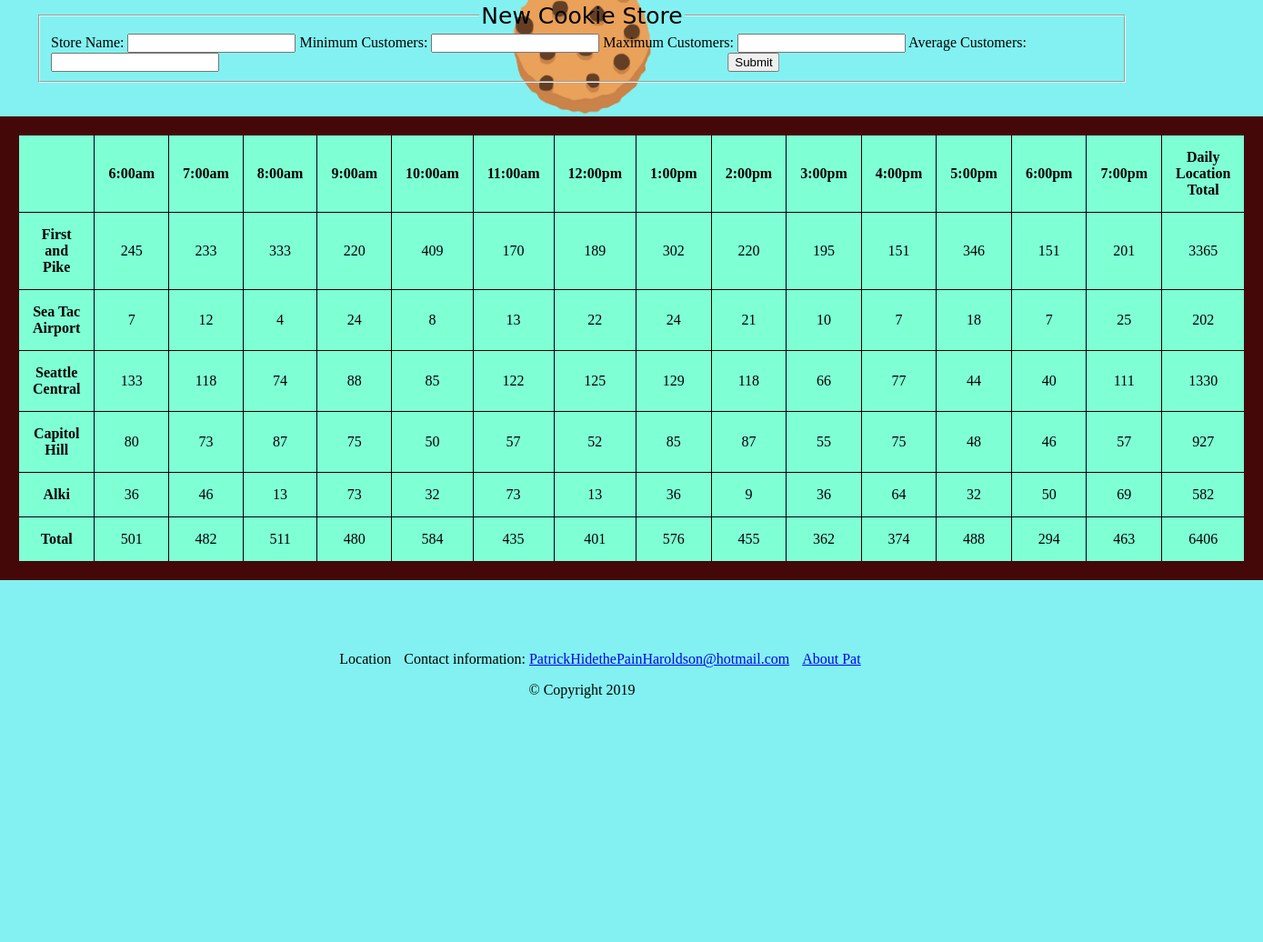
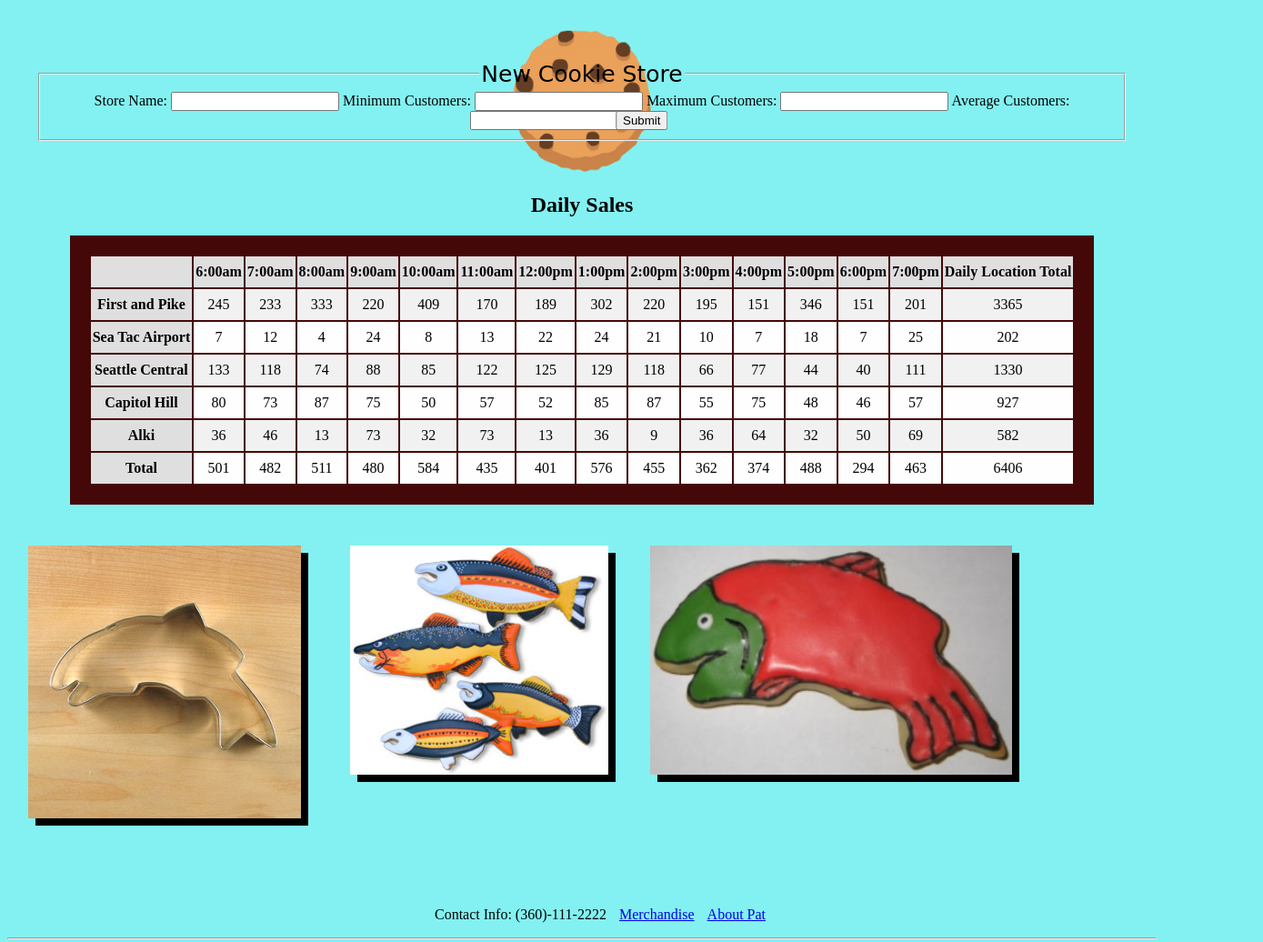
Before and after one commit to JCode1986/cookie_stand, a plain HTML site: page index.html in a window 1280 px wide. Shown: the part 327-1363 px from the top of the page at 91% size, 1389 px wide, since content can reach past the window. Before the commit the page ends 1111 px from the top, so only its background shows below. Drawn offline with Linux system fonts and the light colour scheme.

Commit message:
changed table and added picutres

```diff
--- a/index.html
+++ b/index.html
@@ -29,7 +29,7 @@
         <button id = "button" type="submit">Submit</button>
       </fieldset>
     </form>
-
+  <h2>Daily Sales</h2>
   <table id="cookie_table">
     <tr id ="hours">
     <th></th>
@@ -50,12 +50,23 @@
     <th>Daily Location Total</th>
   </tr>
   </table>
+  <div class="row">
+    <div class="column">
+      <img id="cutter_fish" src="cutter.jpeg">
+    </div>
+    <div class="column">
+      <img id="fishy" src="fish.jpg">
+    </div>
+    <div class="column">
+      <img id="frosted" src="frosted-cookie.jpg">
+    </div>
+  </div>
     <ul>
-      <li>Location</li>
-      <li>Contact information: <a href="PatHidethePainHarold@hotmail.com">
-          PatrickHidethePainHaroldson@hotmail.com</a></li>
-      <li><a href="hidethepainharold.jpg">About Pat</a></li>
+      <li>Contact Info: (360)-111-2222</li>
+      <li><a href="shirt.jpg">Merchandise</a></li>
+      <li><a href="family.jpg">About Pat</a></li>
     </ul>
+      <hr />
       <p>&copy; Copyright 2019</p>
   <script src="app.js"></script>
 </body>
--- a/style.css
+++ b/style.css
@@ -1,10 +1,6 @@
-* {
-  box-sizing: border-box;
-}
 body {
   background: #83f1f1;
-  width: 960 px;
-  margin: 0 auto;
+  text-align: center;
 }
 li {
   display: inline;
@@ -14,33 +10,21 @@ li {
 #cookie_table {
   border: 21px solid #450808;
   text-align: center;
-  padding: 15px;
-  background-color: rgb(0, 104, 128);
-  border-collapse: collapse;
-  margin: auto;
-  padding-bottom: 37px;
-}
-#cookie_table th {
-  padding: 15px;
-  border: 1px solid black;
-  border-collapse: collapse;
-}
-#cookie_table tr {
-  background: aquamarine;
-  border-bottom: 1px;
-  border-color: black;
-  border: 1px;
-  border-collapse: collapse;
+  background-color: #450808;
+  margin-left: auto;
+  margin-right: auto;
+  margin-bottom: 30px;
 }
 #cookie_title {
   text-align: center;
   font-family: cursive;
-  background: url("salmon.png") no-repeat; /*www.w3schools.com*/
+  background: url("salmon.png") no-repeat;
   height: 250px;
   background-position: center;
   padding: 3px;
   color: lavenderblush;
-  text-shadow: 5px 5px black;
+  text-shadow: 2px 2px black;
+  font-size: 75px;
 }
 #cookie_store {
   margin: auto;
@@ -59,10 +43,9 @@ legend {
 #button {
   margin-left: 50%;
   transform: translate(-50%, 0);
+  margin-left: auto;
+  margin-right: auto;
   }
-#cookie_table td {
-  border: 1px solid black;
-}
 ul {
   text-align: center;
   margin-top: 78px;
@@ -70,3 +53,50 @@ ul {
 p {
   text-align: center;
 }
+td, th {
+  border: 1px solid transparent;
+  height: 30px;
+  transition: all 0.3s;
+}
+
+th {
+  background: #DFDFDF;
+  font-weight: bold;
+}
+
+td {
+  background: #FAFAFA;
+  text-align: center;
+}
+tr:nth-child(even) td {
+  background: #F1F1F1;
+}
+ tr:nth-child(odd) td {
+   background: #FEFEFE;
+}
+tr td:hover {
+  background: #666;
+  color: #FFF;
+}
+.column {
+  float: left;
+  width: 25%;
+  padding: 15px;
+}
+.row::after {
+  content: "";
+  clear: both;
+  display: table;
+  padding-left: 222px;
+}
+#fishy {
+  width: 90%;
+  box-shadow: 8px 8px black;
+}
+#frosted {
+  width: 126%;
+  box-shadow: 8px 8px black;
+}
+#cutter_fish {
+  box-shadow: 8px 8px black;
+}
```
Also changed, not shown: chinook.jpg (added), cutter.jpeg (added), family.jpg (added), fish.jpg (added), frosted-cookie.jpg (added), shirt.jpg (added).
